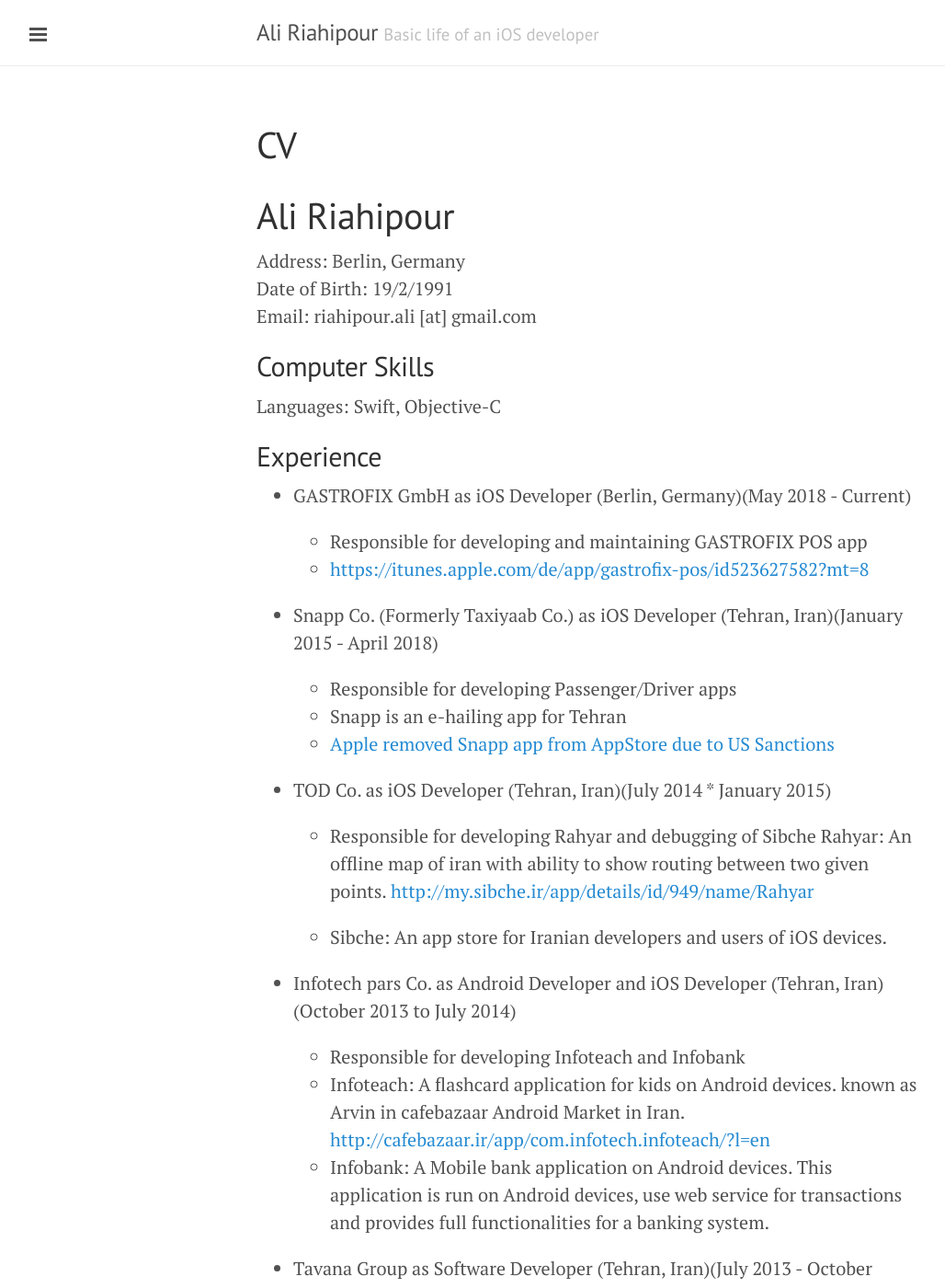
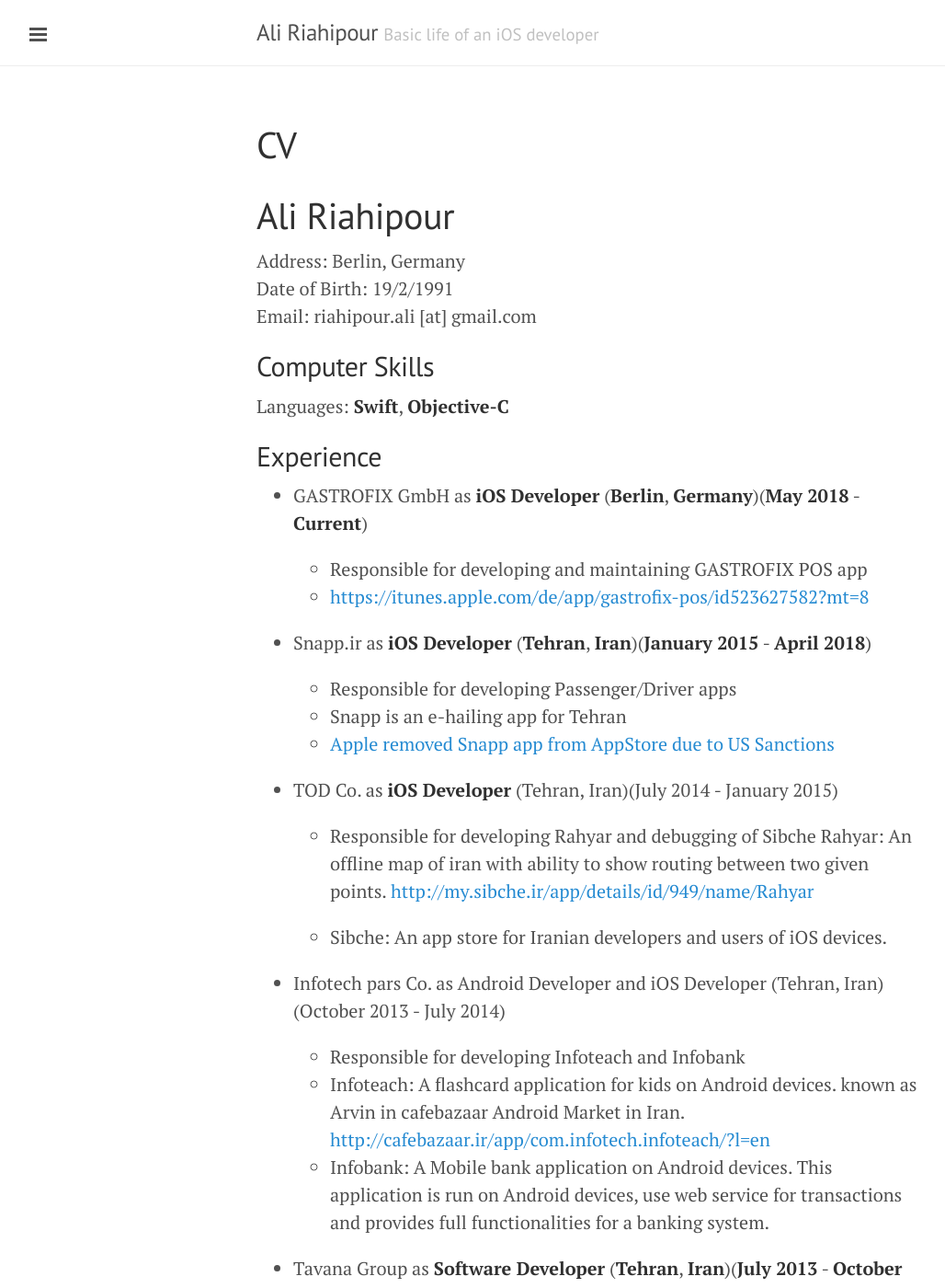
Before and after one commit to alirp88/alirp88.github.io, a Jekyll site: the page built from cv.md, in a window 1280 px wide and 1400 px high. Shown: the whole window at 92% size, without its empty margins (1-1029 px from the left). Built offline with Jekyll 4.4.1, drawn with Linux system fonts in a browser that asks for light colours; some of the changed text lies outside the part shown.

Commit message:
Update cv.md

```diff
--- a/cv.md
+++ b/cv.md
@@ -10,41 +10,41 @@ Email: riahipour.ali [at] gmail.com
 
 ## Computer Skills
 
-Languages: Swift, Objective-C<br>
+Languages: **Swift**, **Objective-C**<br>
 
 ## Experience
 
-* GASTROFIX GmbH as iOS Developer (Berlin, Germany)(May 2018 - Current)
+* GASTROFIX GmbH as **iOS Developer** (**Berlin**, **Germany**)(**May 2018** - **Current**)
 
   * Responsible for developing and maintaining GASTROFIX POS app
   * [https://itunes.apple.com/de/app/gastrofix-pos/id523627582?mt=8](https://itunes.apple.com/de/app/gastrofix-pos/id523627582?mt=8)
 
-* Snapp Co. (Formerly Taxiyaab Co.) as iOS Developer (Tehran, Iran)(January 2015 - April 2018)
+* Snapp.ir as **iOS Developer** (**Tehran**, **Iran**)(**January 2015** - **April 2018**)
 
   * Responsible for developing Passenger/Driver apps
   * Snapp is an e-hailing app for Tehran
   * [Apple removed Snapp app from AppStore due to US Sanctions](https://www.theverge.com/2017/8/25/16201434/apple-iran-app-store-removal-sanctions-trump)
 
-* TOD Co. as iOS Developer (Tehran, Iran)(July 2014 * January 2015)
+* TOD Co. as **iOS Developer** (Tehran, Iran)(July 2014 - January 2015)
 
   * Responsible for developing Rahyar and debugging of Sibche
 Rahyar: An offline map of iran with ability to show routing between two given points.
 [http://my.sibche.ir/app/details/id/949/name/Rahyar](http://my.sibche.ir/app/details/id/949/name/Rahyar)
 
   * Sibche: An app store for Iranian developers and users of iOS devices.
-* Infotech pars Co. as Android Developer and iOS Developer (Tehran, Iran)(October 2013 to July 2014)
+* Infotech pars Co. as Android Developer and iOS Developer (Tehran, Iran)(October 2013 - July 2014)
 
   * Responsible for developing Infoteach and Infobank
   * Infoteach: A flashcard application for kids on Android devices. known as Arvin in cafebazaar Android Market in Iran.
 [http://cafebazaar.ir/app/com.infotech.infoteach/?l=en]([http://cafebazaar.ir/app/com.infotech.infoteach/?l=en])
   * Infobank: A Mobile bank application on Android devices. This application is run on Android devices, use web service for transactions and provides full functionalities for a banking system.
 
-* Tavana Group as Software Developer (Tehran, Iran)(July 2013 - October 2013)
+* Tavana Group as **Software Developer** (**Tehran**, **Iran**)(**July 2013** - **October 2013**)
 
   * Working with Apache Hadoop, Apache nutch and Apache Hbase
 Configuring Apache Hadoop on 10 computers and run a cluster contains 10 slaves. Configuring Apache Hbase on that cluster and running Apache nutch as a web crawler. Finally put output of nutch into Apache Solr to use as a search engine.
 
-* Behestan rayan Co. as Software Developer (Tehran, Iran)(July 2011 - February 2012)
+* Behestan rayan Co. as **Software Developer** (**Tehran**, **Iran**)(**July 2011** - **February 2012**)
 
   * Working as a Java Developer
   * Working to expand the existing Core Banking System.
```
Also changed, not shown: other parts of cv.md (+1 -1 lines).
